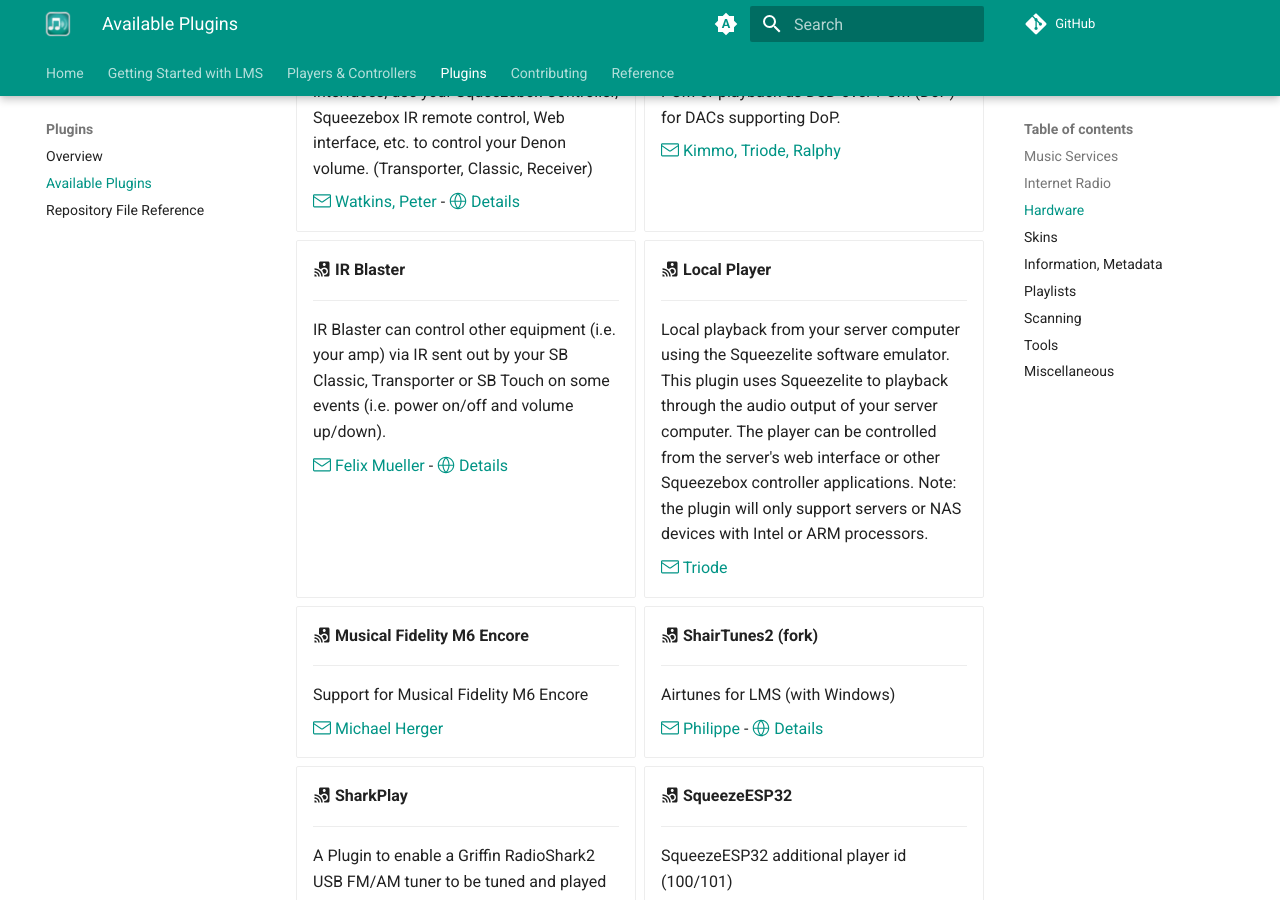
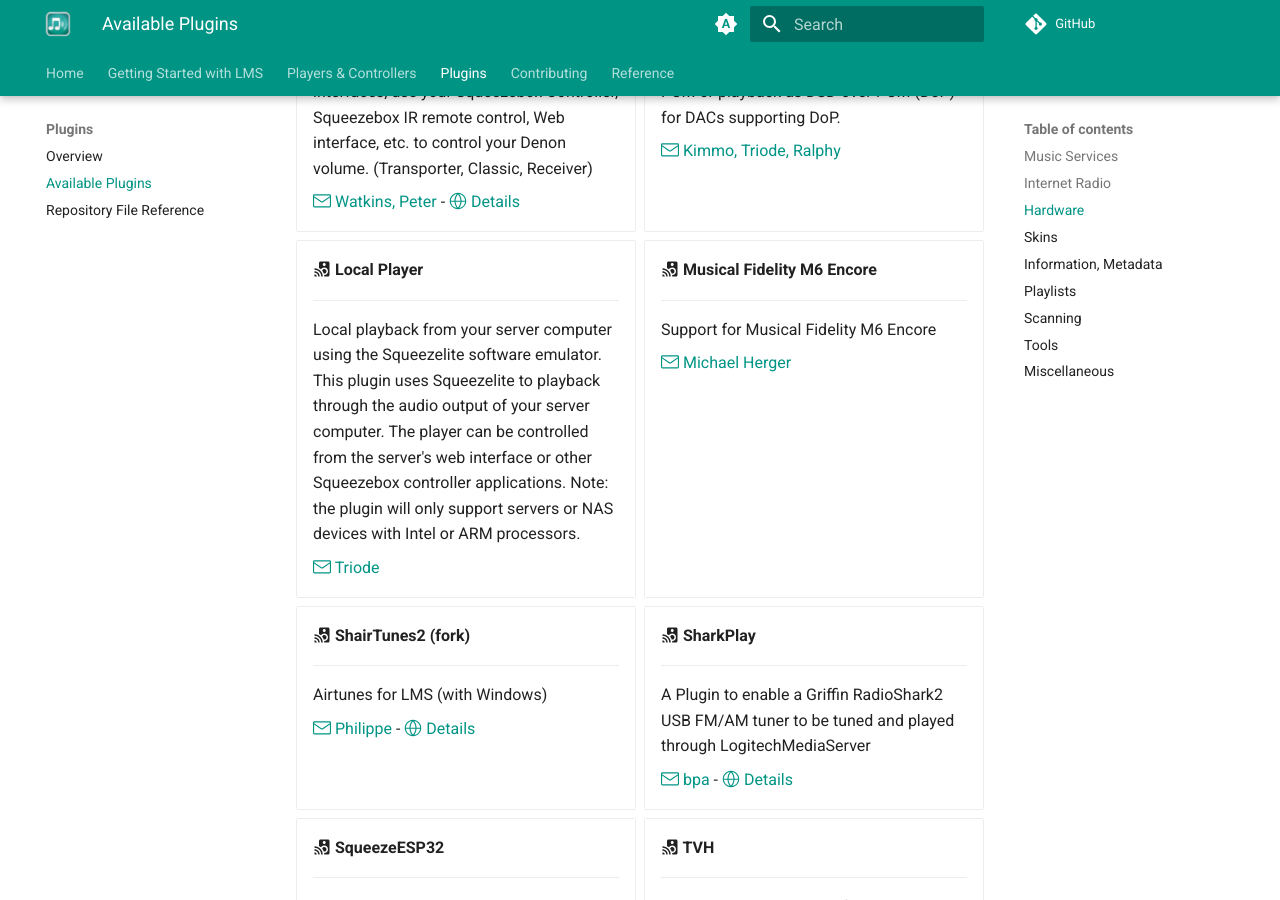
Before and after one commit to LMS-Community/lms-community.github.io, an MkDocs documentation site: the page built from docs/plugins/directory.md, in a window 1280 px wide and 900 px high, scrolled down 4148 px. Built offline with MkDocs 1.6.1 and Material for MkDocs 9.7.7, drawn with Linux system fonts in a browser that asks for light colours; comment, search, counter and statistics services are not loaded.

Commit message:
Update external data sources

```diff
--- a/docs/plugins/directory.md
+++ b/docs/plugins/directory.md
@@ -313,14 +313,6 @@ title: Available Plugins
     Playback of DSD files (.dsf and .dff) via your Squeezebox.  Supports conversion to PCM or playback as DSD-over-PCM (DoP) for DACs supporting DoP.
 
     [:octicons-mail-24: Kimmo, Triode, Ralphy](mailto:triode1@btinternet.com)
-
--   __:material-cast-audio: IR Blaster__
-
-    ---
-
-    IR Blaster can control other equipment (i.e. your amp) via IR sent out by your SB Classic, Transporter or SB Touch on some events (i.e. power on/off and volume up/down).
-
-    [:octicons-mail-24: Felix Mueller](mailto:felix.mueller@gwendesign.com)    - [:octicons-globe-24: Details](http://www.gwendesign.com/slimserver/dev_hard_and_software.htm)
 
 -   __:material-cast-audio: Local Player__
 
```
Also changed, not shown: docs/getting-started/changelog-lms8.md (+1 -0 lines).
